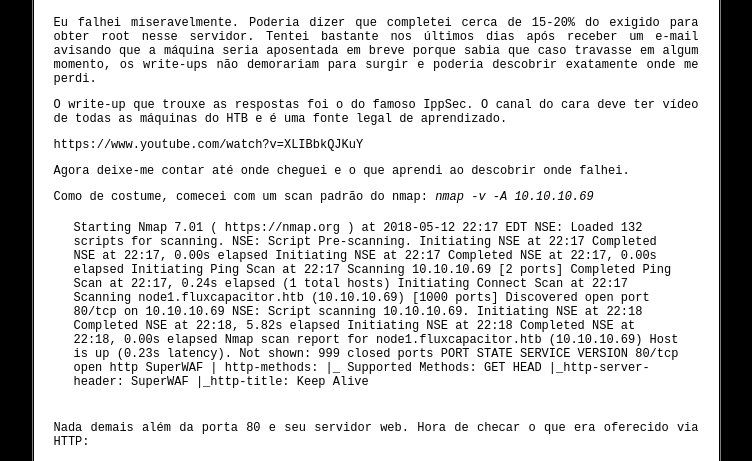
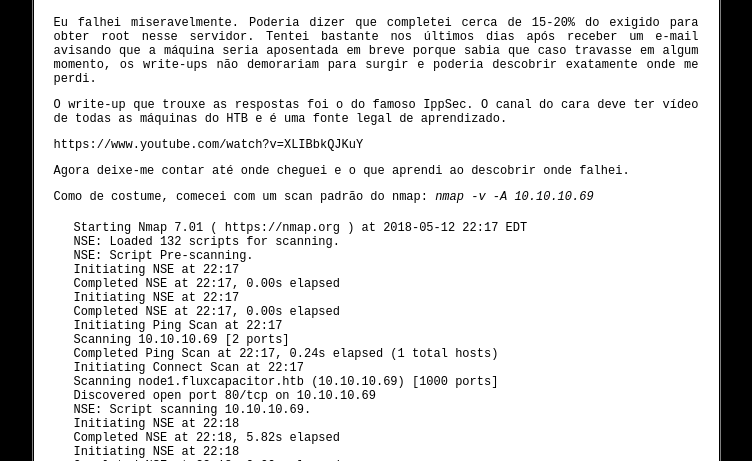
Before and after one commit to nick-belane/nick-belane.github.io, a Jekyll site: the page built from _posts/2018-05-15-flux-capacitor-hack-the-box-comentarios.md, in a window 1280 px wide. Shown: the part 485-946 px from the top of the page, without its empty margins (264-1016 px from the left). Built offline with Jekyll 4.4.1, drawn with Linux system fonts in a browser that asks for light colours; grey boxes are pictures that could not be loaded.

Commit message:
Update main.css

```diff
--- a/assets/css/main.css
+++ b/assets/css/main.css
@@ -148,7 +148,7 @@ hr {
 }
 
 .highlight {
-    white-space: preline;
+    white-space: pre-line;
 }
 
 /* .footer {
```
